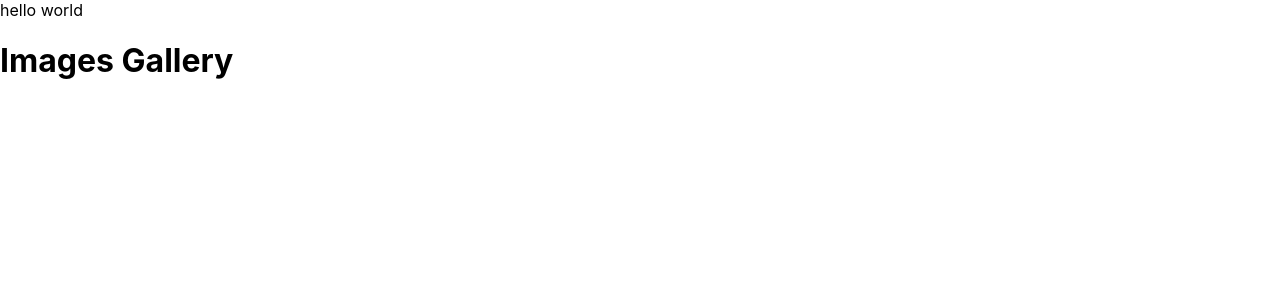
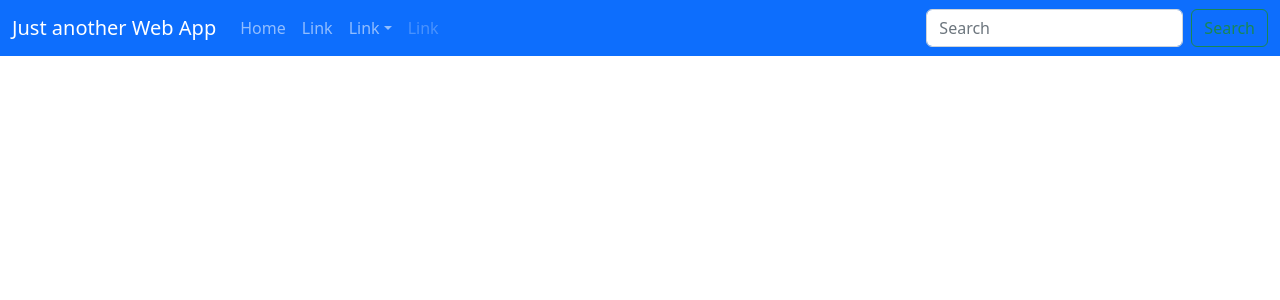
Before and after one commit to bowosh/images-gallery, a React (Create React App) app in the folder frontend/: page / in a window 1280 px wide. Shown: the top 300 px of the page. Built offline with nearby package versions, Linux system fonts and the light colour scheme.

Commit message:
initial header component

```diff
--- a/frontend/package.json
+++ b/frontend/package.json
@@ -6,7 +6,9 @@
     "@testing-library/jest-dom": "^5.16.5",
     "@testing-library/react": "^13.4.0",
     "@testing-library/user-event": "^13.5.0",
+    "bootstrap": "^5.2.3",
     "react": "^18.2.0",
+    "react-bootstrap": "^2.7.0",
     "react-dom": "^18.2.0",
     "react-scripts": "5.0.1",
     "web-vitals": "^2.1.4"
--- a/frontend/src/App.js
+++ b/frontend/src/App.js
@@ -1,8 +1,9 @@
-
+import 'bootstrap/dist/css/bootstrap.min.css';
+import Header from './components/header'
 function App() {
   return (
     <div className="App">
-      <h1> Images Gallery</h1>
+      <Header title = "Just another Web App"></Header>
     </div>
   );
 }
--- /dev/null
+++ b/frontend/src/components/header.js
@@ -0,0 +1,53 @@
+import react from 'react'
+
+import Button from 'react-bootstrap/Button';
+import Container from 'react-bootstrap/Container';
+import Form from 'react-bootstrap/Form';
+import Nav from 'react-bootstrap/Nav';
+import Navbar from 'react-bootstrap/Navbar';
+import NavDropdown from 'react-bootstrap/NavDropdown';
+
+const Header = ({title}) => {
+  return (
+    <Navbar bg="primary" variant="dark"expand="lg">
+      <Container fluid>
+        <Navbar.Brand href="/">{title}</Navbar.Brand>
+        <Navbar.Toggle aria-controls="navbarScroll" />
+        <Navbar.Collapse id="navbarScroll">
+          <Nav
+            className="me-auto my-2 my-lg-0"
+            style={{ maxHeight: '100px' }}
+            navbarScroll
+          >
+            <Nav.Link href="#action1">Home</Nav.Link>
+            <Nav.Link href="#action2">Link</Nav.Link>
+            <NavDropdown title="Link" id="navbarScrollingDropdown">
+              <NavDropdown.Item href="#action3">Action</NavDropdown.Item>
+              <NavDropdown.Item href="#action4">
+                Another action
+              </NavDropdown.Item>
+              <NavDropdown.Divider />
+              <NavDropdown.Item href="#action5">
+                Something else here
+              </NavDropdown.Item>
+            </NavDropdown>
+            <Nav.Link href="#" disabled>
+              Link
+            </Nav.Link>
+          </Nav>
+          <Form className="d-flex">
+            <Form.Control
+              type="search"
+              placeholder="Search"
+              className="me-2"
+              aria-label="Search"
+            />
+            <Button variant="outline-success">Search</Button>
+          </Form>
+        </Navbar.Collapse>
+      </Container>
+    </Navbar>
+  );
+}
+
+export default Header;
--- a/frontend/src/index.js
+++ b/frontend/src/index.js
@@ -6,7 +6,6 @@ import App from './App';
 const root = ReactDOM.createRoot(document.getElementById('root'));
 root.render(
   <React.StrictMode>
-    hello world
     <App />
   </React.StrictMode>
 );
```
Also changed, not shown: 1 other file (tests, documents, lock files or other folders).
